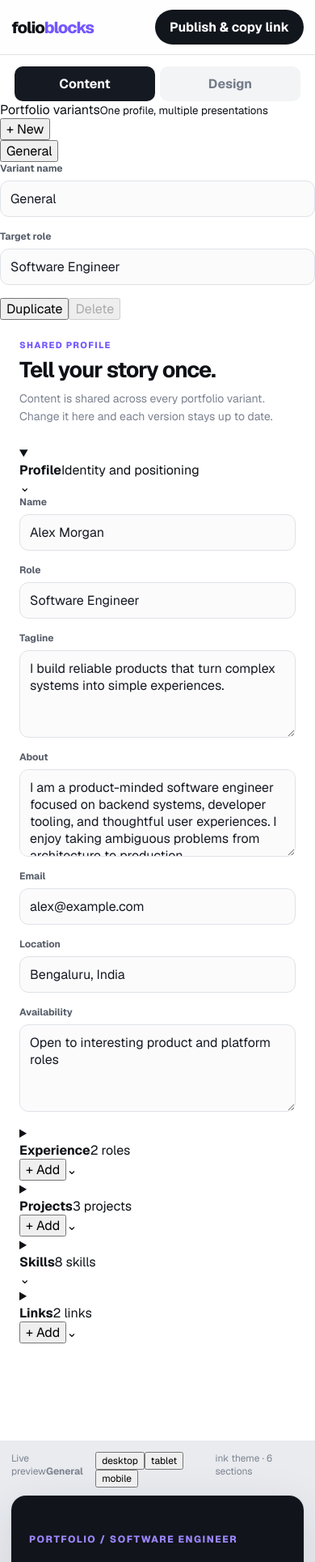
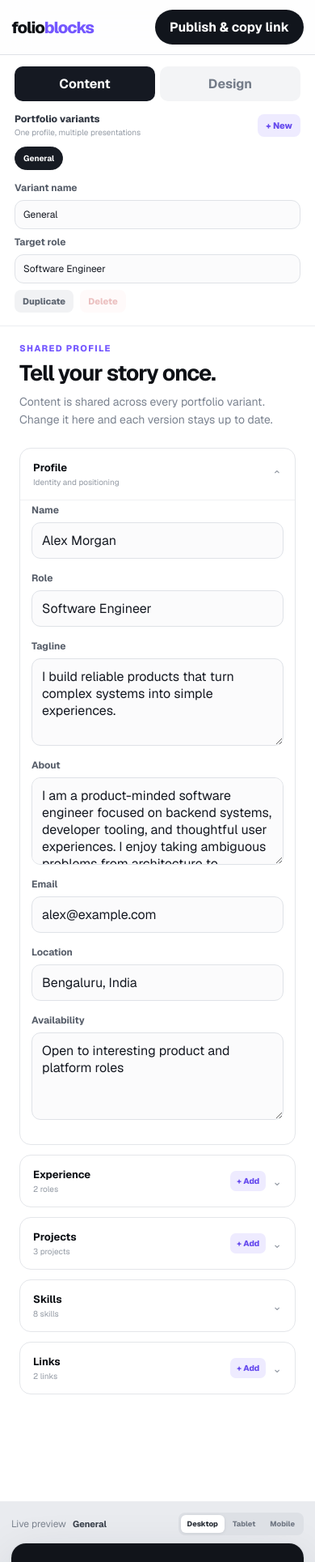
Before and after one commit to srbmaury/Portfolio-Builder, a Next.js app: page /builder in a window 390 px wide. Shown: the top 1929 px of the page at 81% size. Built offline with nearby package versions, Linux system fonts and the light colour scheme.

Commit message:
feat: polish v2 builder interactions

```diff
--- a/app/globals.css
+++ b/app/globals.css
@@ -266,3 +266,266 @@ a { color: inherit; text-decoration: none; }
   .published-bar { grid-template-columns: 1fr 1fr; }
   .published-bar p { display: none; }
 }
+
+
+/* Builder v2 */
+.variant-switcher {
+  position: sticky;
+  top: 118px;
+  z-index: 3;
+  padding: 14px 18px 16px;
+  background: rgba(255,255,255,.97);
+  backdrop-filter: blur(14px);
+  border-bottom: 1px solid #eceef1;
+}
+.variant-switcher-head {
+  display: flex;
+  align-items: center;
+  justify-content: space-between;
+  gap: 12px;
+}
+.variant-switcher-head > div { display: grid; gap: 2px; }
+.variant-switcher-head span { font-size: 12px; font-weight: 800; color: #343a45; }
+.variant-switcher-head small { color: #949ba5; font-size: 10px; }
+.variant-switcher-head > button,
+.variant-meta-actions button,
+.shuffle-button {
+  border: 0;
+  border-radius: 8px;
+  padding: 7px 10px;
+  background: #eeebff;
+  color: #6549ee;
+  font-size: 11px;
+  font-weight: 760;
+  cursor: pointer;
+}
+.variant-pills {
+  display: flex;
+  gap: 6px;
+  overflow-x: auto;
+  padding: 11px 0 2px;
+  scrollbar-width: none;
+}
+.variant-pills::-webkit-scrollbar { display: none; }
+.variant-pills button {
+  flex: 0 0 auto;
+  border: 1px solid #e1e4e8;
+  background: #fafbfc;
+  color: #69717d;
+  padding: 7px 10px;
+  border-radius: 999px;
+  font-size: 10px;
+  font-weight: 700;
+  cursor: pointer;
+}
+.variant-pills button.active {
+  background: #171b23;
+  border-color: #171b23;
+  color: white;
+}
+.variant-meta-grid {
+  display: grid;
+  grid-template-columns: 1fr 1fr;
+  gap: 8px;
+  margin-top: 12px;
+}
+.variant-meta-grid .field { margin: 0; }
+.variant-meta-grid .field input { padding: 9px 10px; font-size: 12px; }
+.variant-meta-actions {
+  grid-column: 1 / -1;
+  display: flex;
+  gap: 8px;
+}
+.variant-meta-actions button {
+  background: #f1f2f4;
+  color: #5e6672;
+}
+.variant-meta-actions .danger-link {
+  background: #fff1f1;
+  color: #c54a4a;
+}
+.variant-meta-actions button:disabled { opacity: .35; cursor: default; }
+
+.panel-body { padding-top: 20px; }
+.field > span {
+  display: flex;
+  align-items: baseline;
+  justify-content: space-between;
+  gap: 8px;
+}
+.field > span small {
+  color: #a0a6af;
+  font-size: 9px;
+  font-weight: 600;
+}
+
+.editor-section {
+  border: 1px solid #e4e6ea;
+  border-radius: 14px;
+  margin-bottom: 12px;
+  background: #fff;
+  overflow: hidden;
+}
+.editor-section > summary,
+.editor-card > summary {
+  list-style: none;
+  cursor: pointer;
+}
+.editor-section > summary::-webkit-details-marker,
+.editor-card > summary::-webkit-details-marker { display: none; }
+.editor-section > summary {
+  display: flex;
+  align-items: center;
+  justify-content: space-between;
+  gap: 14px;
+  padding: 15px 16px;
+}
+.editor-section > summary > div:first-child {
+  display: grid;
+  gap: 3px;
+}
+.editor-section > summary strong { font-size: 13px; }
+.editor-section > summary span { font-size: 10px; color: #9299a3; }
+.editor-section-summary-actions {
+  display: flex;
+  align-items: center;
+  gap: 8px;
+}
+.editor-section-summary-actions button {
+  border: 0;
+  border-radius: 7px;
+  background: #eeebff;
+  color: #6549ee;
+  padding: 6px 8px;
+  font-size: 10px;
+  font-weight: 750;
+  cursor: pointer;
+}
+.editor-chevron {
+  display: inline-block;
+  font-size: 14px !important;
+  transition: transform .18s ease;
+}
+.editor-section[open] .editor-chevron { transform: rotate(180deg); }
+.editor-section-body {
+  padding: 4px 14px 14px;
+  border-top: 1px solid #f0f1f3;
+}
+.editor-card {
+  border: 1px solid #e7e9ed;
+  border-radius: 11px;
+  background: #fbfbfc;
+  margin-top: 10px;
+}
+.editor-card > summary {
+  display: flex;
+  justify-content: space-between;
+  gap: 12px;
+  align-items: center;
+  padding: 11px 12px;
+}
+.editor-card > summary strong {
+  min-width: 0;
+  overflow: hidden;
+  white-space: nowrap;
+  text-overflow: ellipsis;
+  font-size: 11px;
+}
+.editor-card-body {
+  padding: 12px;
+  border-top: 1px solid #eceef1;
+}
+.editor-card-body .field:last-child { margin-bottom: 0; }
+.danger-link {
+  border: 0;
+  background: transparent;
+  color: #c45959;
+  font-size: 10px;
+  font-weight: 700;
+  cursor: pointer;
+}
+.design-intro {
+  display: grid;
+  grid-template-columns: 1fr auto;
+  align-items: end;
+  gap: 14px;
+}
+.design-intro .shuffle-button {
+  white-space: nowrap;
+  background: #171b23;
+  color: white;
+  padding: 9px 11px;
+}
+
+.preview-toolbar {
+  display: grid;
+  grid-template-columns: 1fr auto 1fr;
+  align-items: center;
+  gap: 12px;
+}
+.preview-toolbar > div:first-child {
+  display: flex;
+  align-items: baseline;
+  gap: 8px;
+}
+.preview-toolbar > div:first-child strong {
+  color: #353c47;
+  font-size: 11px;
+}
+.preview-toolbar > span:last-child { justify-self: end; }
+.preview-controls {
+  display: flex;
+  padding: 3px;
+  gap: 2px;
+  background: #dde0e5;
+  border-radius: 8px;
+}
+.preview-controls button {
+  border: 0;
+  background: transparent;
+  color: #727985;
+  padding: 5px 8px;
+  border-radius: 6px;
+  text-transform: capitalize;
+  font-size: 9px;
+  font-weight: 720;
+  cursor: pointer;
+}
+.preview-controls button.active {
+  background: white;
+  color: #252b34;
+  box-shadow: 0 1px 4px rgba(20,25,32,.08);
+}
+.preview-window {
+  transition: max-width .24s ease, border-radius .24s ease;
+}
+.preview-window.preview-tablet { max-width: 820px; }
+.preview-window.preview-mobile { max-width: 430px; }
+.preview-window.preview-mobile .portfolio-compact .p-section { padding-left: 24px; padding-right: 24px; }
+.preview-window.preview-mobile .hero-split,
+.preview-window.preview-mobile .about-stats,
+.preview-window.preview-mobile .experience-cards,
+.preview-window.preview-mobile .project-grid,
+.preview-window.preview-mobile .skill-columns {
+  grid-template-columns: 1fr;
+}
+.preview-window.preview-mobile .project-bento .project-1 {
+  grid-row: auto;
+  min-height: 280px;
+}
+.preview-window.preview-mobile .editorial-copy,
+.preview-window.preview-mobile .timeline { margin-left: 0; }
+.preview-window.preview-mobile .hero-split h1,
+.preview-window.preview-mobile .hero-minimal h1 { font-size: 58px; }
+
+@media (max-width: 760px) {
+  .variant-switcher { position: static; }
+  .variant-meta-grid { grid-template-columns: 1fr; }
+  .variant-meta-actions { grid-column: auto; }
+  .preview-toolbar {
+    grid-template-columns: 1fr auto;
+  }
+  .preview-toolbar > span:last-child { display: none; }
+  .design-intro { grid-template-columns: 1fr; align-items: start; }
+  .design-intro .shuffle-button { justify-self: start; }
+}
```
